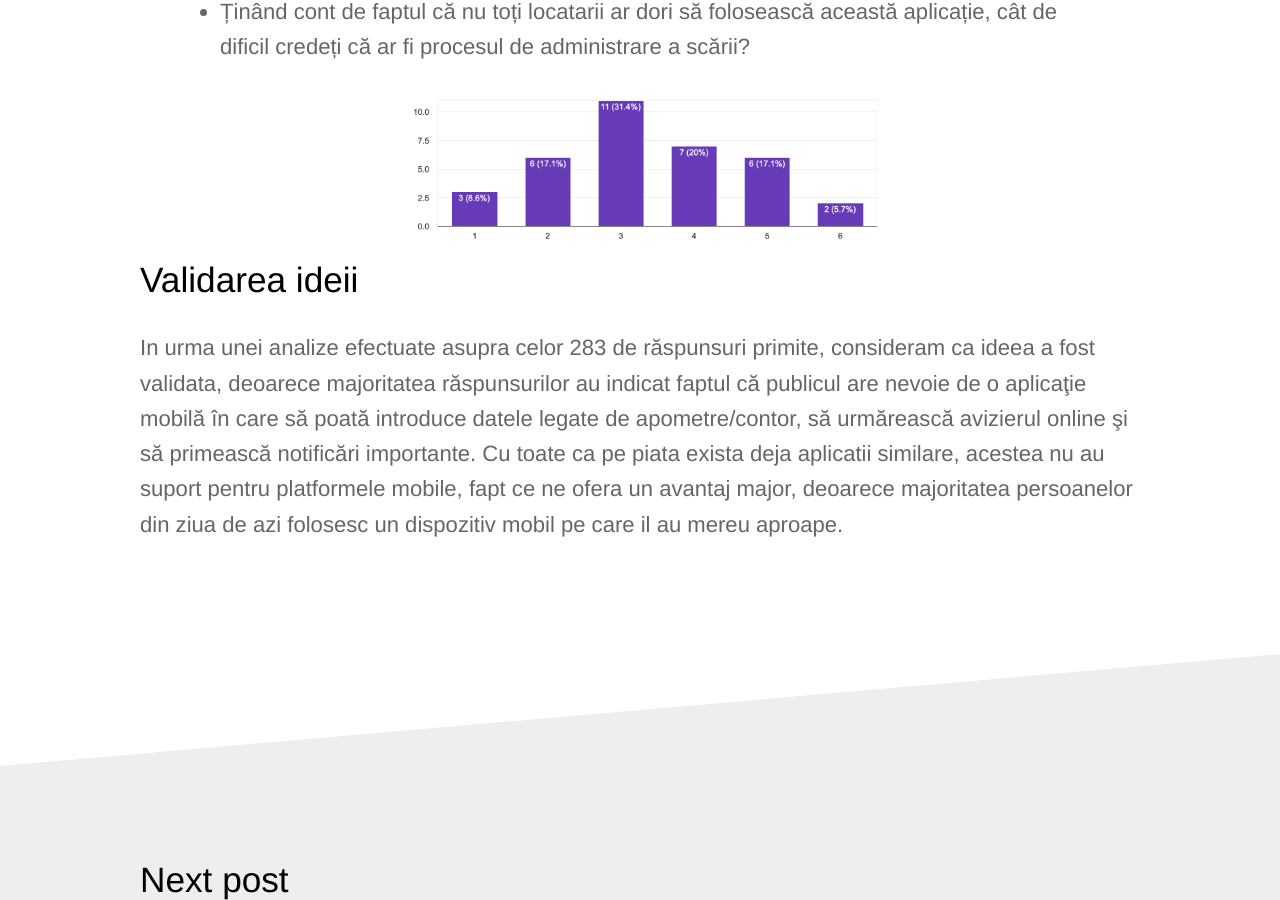
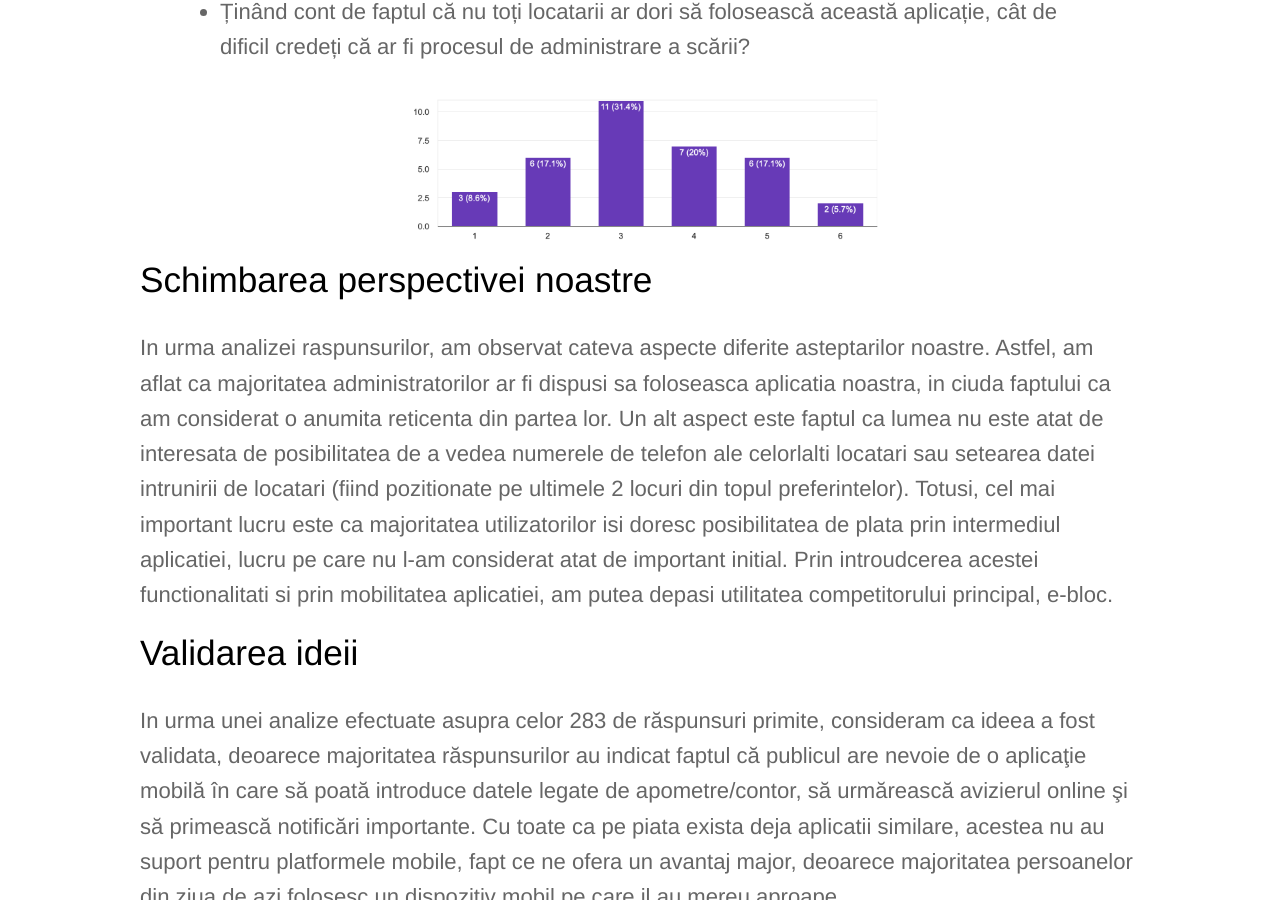
Before and after one commit to rptoma/Flaty, a Jekyll site: the page built from _posts/2018-10-28-validare.md, in a window 1280 px wide and 900 px high, scrolled down 7899 px. Built offline with Jekyll 4.4.1, drawn with Linux system fonts in a browser that asks for light colours.

Commit message:
Updated '_posts/2018-10-28-validare.md' via CloudCannon

```diff
--- a/_posts/2018-10-28-validare.md
+++ b/_posts/2018-10-28-validare.md
@@ -128,6 +128,10 @@ Din raspunsuri se observa faptul ca oamenii isi doresc mai multa implicare din p
 </center>
 
 
+## Schimbarea perspectivei noastre
+In urma analizei raspunsurilor, am observat cateva aspecte diferite asteptarilor noastre. Astfel, am aflat ca majoritatea administratorilor ar fi dispusi sa foloseasca aplicatia noastra, in ciuda faptului ca am considerat o anumita reticenta din partea lor. Un alt aspect este faptul ca lumea nu este atat de interesata de posibilitatea de a vedea numerele de telefon ale celorlalti locatari sau setearea datei intrunirii de locatari (fiind pozitionate pe ultimele 2 locuri din topul preferintelor). Totusi, cel mai important lucru este ca majoritatea utilizatorilor isi doresc posibilitatea de plata prin intermediul aplicatiei, lucru pe care nu l-am considerat atat de important initial. Prin introudcerea acestei functionalitati si prin mobilitatea aplicatiei, am putea depasi utilitatea competitorului principal, e-bloc.
+
+
 ## Validarea ideii
 
 In urma unei analize efectuate asupra celor 283 de răspunsuri primite, consideram ca ideea a fost validata, deoarece majoritatea răspunsurilor au indicat faptul că publicul are nevoie de o aplicaţie mobilă în care să poată introduce datele legate de apometre/contor, să urmărească avizierul online şi să primească notificări importante.
```
